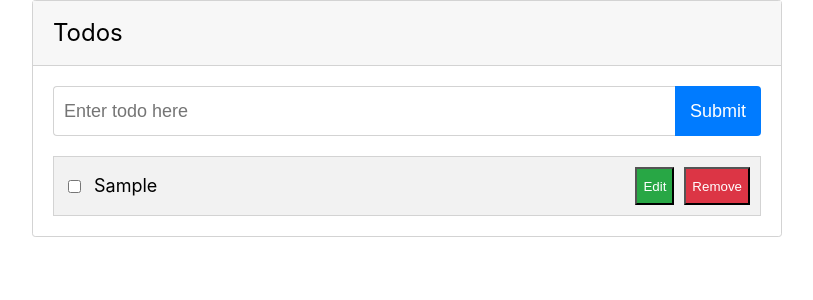
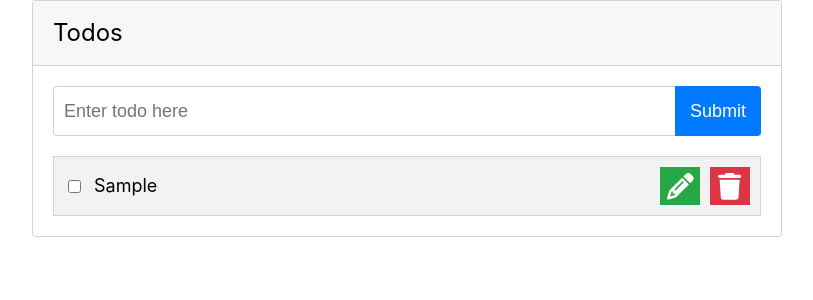
Before and after one commit to Tarold/html-intro, a React (Create React App) app: page / in a window 1280 px wide. Both pictures are taken after typing "Sample" into the empty fields and a click on the button "Submit". Shown: the top 300 px of the page, without its empty margins (233-1046 px from the left). Built offline with nearby package versions, Linux system fonts and the light colour scheme.

Commit message:
Added fontIcons

```diff
--- a/package.json
+++ b/package.json
@@ -3,6 +3,9 @@
   "version": "0.1.0",
   "private": true,
   "dependencies": {
+    "@fortawesome/fontawesome-svg-core": "^6.2.1",
+    "@fortawesome/free-solid-svg-icons": "^6.2.1",
+    "@fortawesome/react-fontawesome": "^0.2.0",
     "@reduxjs/toolkit": "^1.9.1",
     "@testing-library/jest-dom": "^5.16.5",
     "@testing-library/react": "^13.4.0",
--- a/src/App.js
+++ b/src/App.js
@@ -1,4 +1,15 @@
 import Todo from './pages/TodoPage';
+
+import { library } from '@fortawesome/fontawesome-svg-core';
+
+import {
+  faCheck,
+  faXmark,
+  faPencil,
+  faTrash,
+} from '@fortawesome/free-solid-svg-icons';
+
+library.add(faCheck, faXmark, faPencil, faTrash);
 
 function App () {
   return <Todo />;
--- a/src/common/style/formStylesheet.module.scss
+++ b/src/common/style/formStylesheet.module.scss
@@ -26,7 +26,6 @@
   width: 100%;
   transition: background-color 0.2s;
   position: relative;
-
   &:before {
     content: attr(data-hover);
     width: 140px;
--- a/src/components/TodoList/TodoItem/TodoItem.module.scss
+++ b/src/components/TodoList/TodoItem/TodoItem.module.scss
@@ -11,6 +11,8 @@
 .greenButton,
 .redButton {
   height: 100%;
+  width: 40px;
+  border: none;
   color: white;
 }
 .greenButton {
--- a/src/components/TodoList/TodoItem/index.jsx
+++ b/src/components/TodoList/TodoItem/index.jsx
@@ -3,6 +3,7 @@
 import { connect } from 'react-redux';
 import EditForm from '../../forms/EditForm';
 import styles from './TodoItem.module.scss';
+import { FontAwesomeIcon } from '@fortawesome/react-fontawesome';
 
 export const TodoItem = ({ toggleCompleted, removeTodo, ...props }) => {
   const { item, index } = props;
@@ -23,13 +24,13 @@
         <>
           <span className={styles.todoTask}>{item.task}</span>
           <button className={styles.greenButton} onClick={toogleSetIsEdit}>
-            Edit
+            <FontAwesomeIcon icon='pencil' size='2x' />
           </button>
           <button
             className={styles.redButton}
             onClick={() => removeTodo(index)}
           >
-            Remove
+            <FontAwesomeIcon icon='trash' size='2x' />
           </button>
         </>
       )}
@@ -43,7 +44,7 @@
             buttonStyle={styles.greenButton}
           />
           <button onClick={toogleSetIsEdit} className={styles.redButton}>
-            Cancel
+            <FontAwesomeIcon icon='xmark' size='2x' />
           </button>
         </>
       )}
--- a/src/components/forms/EditForm/index.jsx
+++ b/src/components/forms/EditForm/index.jsx
@@ -5,6 +5,7 @@
 import { editTodo } from '../../../store/slices/todoSlice';
 import { TODO_VALIDATION_SCHEMA } from '../../../utils/validate/validationSchemas';
 import styles from './../../../common/style/formStylesheet.module.scss';
+import { FontAwesomeIcon } from '@fortawesome/react-fontawesome';
 
 function TodoForm ({ editTodo, task, index, closeEdit, buttonStyle }) {
   const initialValues = { task: task };
@@ -36,7 +37,7 @@
           classes={classes}
         />
         <button type='submit' className={buttonStyle}>
-          Submit
+          <FontAwesomeIcon icon='check' size='2x' />
         </button>
       </Form>
     </Formik>
```
Also changed, not shown: 1 other file (tests, documents, lock files or other folders).
